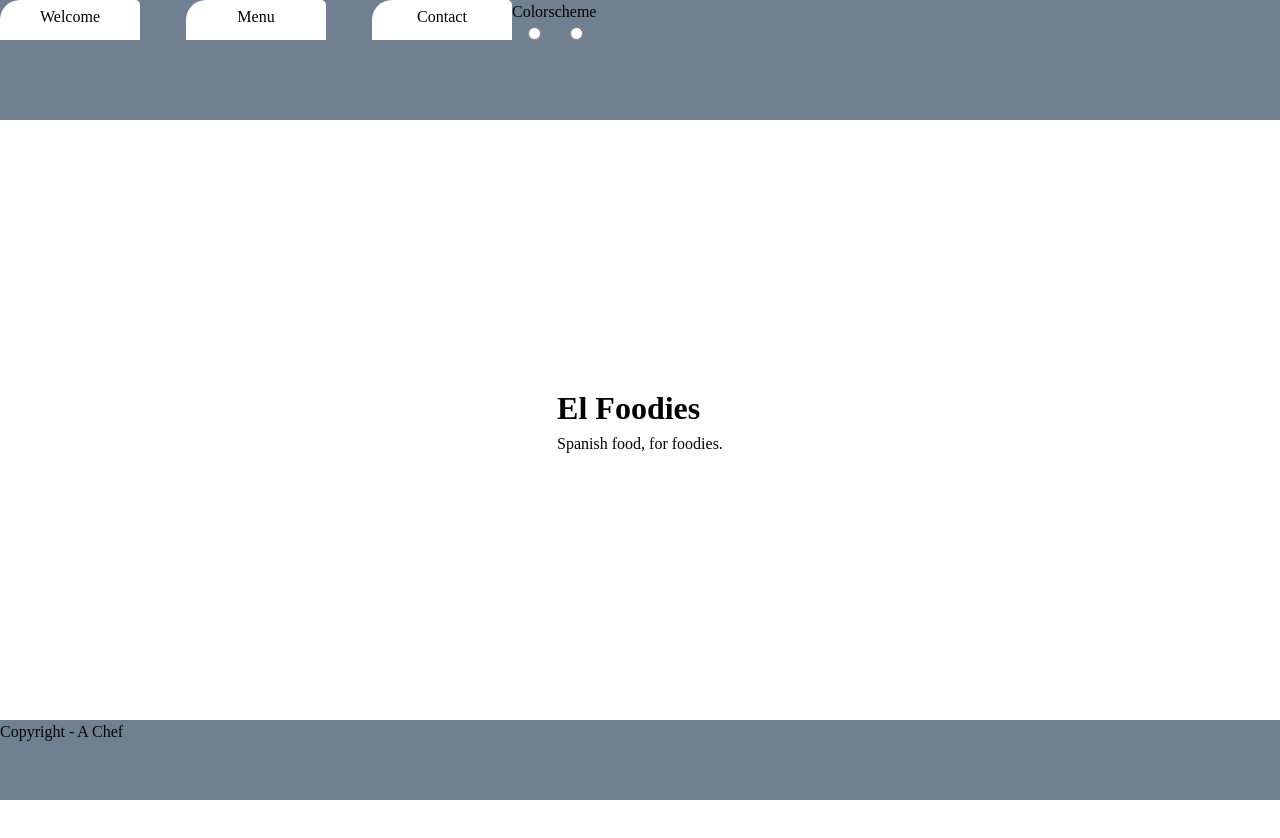
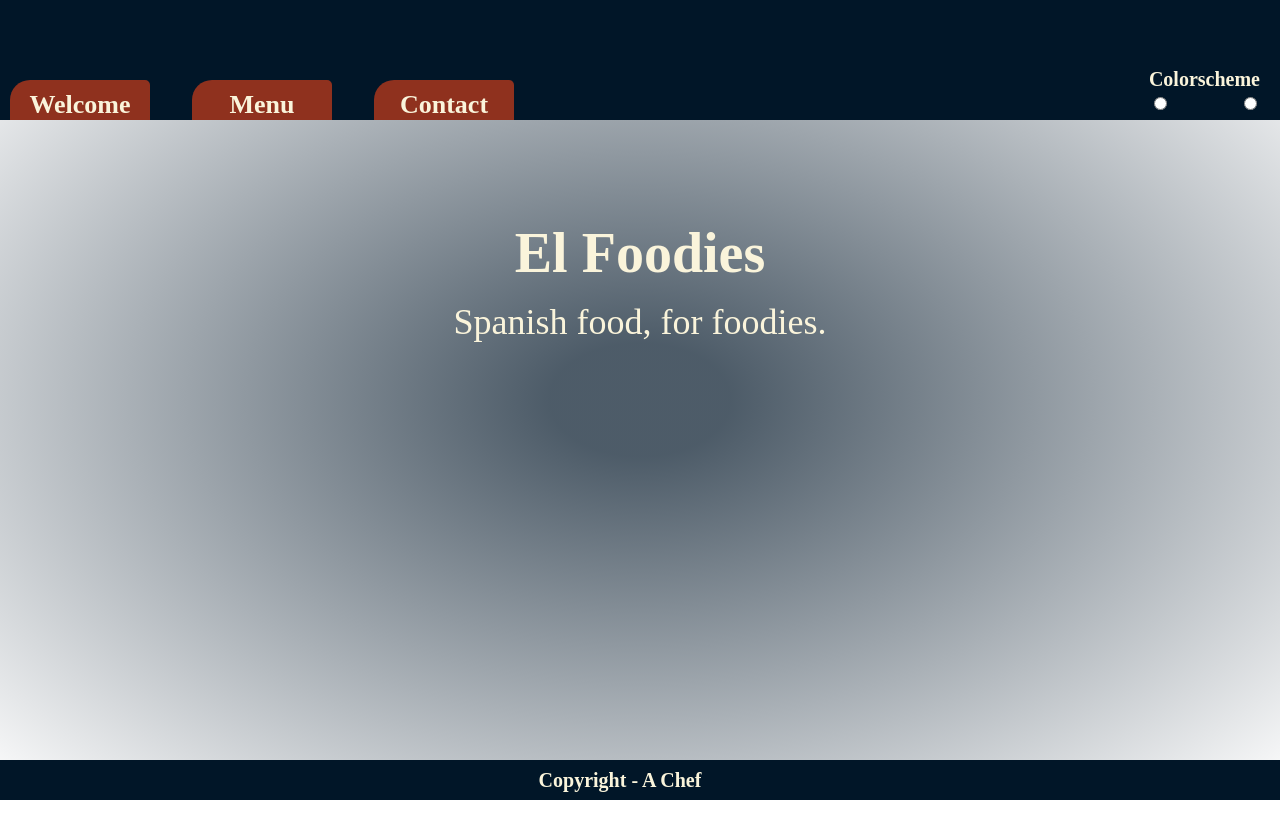
Before and after one commit to s-jad/restaurant-page, a website built with webpack: page src/index.html in a window 1280 px wide. After the commit the page ends 800 px from the top, so only its background shows below. Built offline with nearby package versions, Linux system fonts and the light colour scheme; files whose address does not match are found by name.

Commit message:
Feat: fonts and colorscheme

```diff
--- a/src/style.css
+++ b/src/style.css
@@ -81,9 +81,26 @@ select {
 
 /* START OF STYLES */
 
+:root {
+    --dark-blue: hsl(208, 95%, 8%);
+    --mid-blue: hsl(214, 97%, 13%);
+    --mid-purple: hsl(344, 35%, 34%);
+    --light-yellow: hsl(47, 77%, 92%);
+    --mid-orange: hsl(10, 65%, 34%);
+}
+
+@font-face {
+  font-family: 'ShadowsIntoLight-Regular';
+  src: url('./assets/ShadowsIntoLight-Regular.ttf') format('truetype');
+  font-weight: 400;
+  font-style: normal;
+
+}
+
 /* ELEMENT STYLES */
 
 body {
+    color: var(--light-yellow);
     font-size: 1.6rem;
 }
 
@@ -99,6 +116,20 @@ p {
     display: block;
 }
 
+h1 {
+    font-family: "ShadowsIntoLight-Regular";
+    font-size: clamp(30px, 3.6rem, 40px);
+}
+
+h2 {
+    font-family: "ShadowsIntoLight-Regular";
+    font-size: clamp(24px, 3rem, 34px);
+}
+
+h3 {
+    font-family: "ShadowsIntoLight-Regular";
+    font-size: clamp(22px, 2.6rem, 30px);
+}
 /* UTILITY CLASSES */
 
 .flex {
@@ -121,13 +152,18 @@ p {
 
 #page-header,
 #page-footer {
-    background: slategrey;
+    font-size: clamp(18px, 2rem, 22px);
+    font-weight: 600;
+    background: var(--dark-blue);
     width: 100%;
 }
 
 #page-footer {
+    align-items: center;
+    justify-content: center;
     bottom: 0;
-    height: 10vh;
+    height: 5vh;
+    color: var(--light-yellow);;
 }
 
 #page-header {
@@ -135,13 +171,14 @@ p {
     height: 15vh;
 }
 
-#header-tab-flex {
+#header-flex {
+    padding: 0 1rem;
     align-items: end;
 }
 
-#header-tab-flex,
+#header-flex,
 #colorscheme-switch-flex {
-    justify-content: space-around;
+    justify-content: space-between;
     height: 100%;
 }
 
@@ -156,7 +193,7 @@ p {
 }
 
 .tab {
-    background: hsl(0, 0%, 100%);
+    background: var(--mid-orange);
     scale: 1;
     transform: translateY(0);
     transition: background 300ms ease-in-out,
@@ -169,12 +206,16 @@ p {
     text-align: center;
     border-radius: 2rem 0.5rem 0 0;
     cursor: pointer;
+
+    font-size: clamp(22px, 2.6rem, 30px);
+    font-family: "ShadowsIntoLight-Regular";
 }
 
 .tab:hover,
 .tab:focus-within {
     scale: 1.1;
-    background: hsl(0, 0%, 70%);
+    background: var(--light-yellow);
+    color: var(--dark-blue);
     transform: translateY(-2px);
 }
 
@@ -183,9 +224,17 @@ p {
     padding-right: 1rem;
 }
 
-#recipe-search {
-    padding-left: 1.5rem;
-    border-radius: 9999px;
+/* Page Content */
+
+#page-content {
+    height: 100vh;
+    width: 100vw;
+}
+
+#image-filter {
+    height: 100vh;
+    width: 100vw;
+    background: radial-gradient(ellipse at center, hsla(208, 95%, 8%, 0.7) 10%, transparent);
 }
 
 #welcome-page,
@@ -195,8 +244,7 @@ p {
     z-index: 0;
     top: 0;
     opacity: 1;
-    margin-top: 15vh;
-    height: 75vh;
+    min-height: 100vh;
     flex-direction: column;
     align-items: center;
     justify-content: center;
@@ -218,6 +266,31 @@ p {
     opacity: 0;
 }
 
+#welcome-text-container {
+    height: 30vh;
+    transform: translateY(-15vh);
+    width: 100%;
+    display: flex;
+    flex-direction: column;
+    align-items: center;
+    justify-content: center;
+}
+
+#welcome-title {
+    font-size: clamp(50px, 5.6rem, 60px);
+}
+
+#welcome-text {
+    font-size: clamp(30px, 3.6rem, 40px);
+}
+
+#welcome-title,
+#welcome-text {
+    color: var(--light-yellow);
+    font-family: "ShadowsIntoLight-Regular";
+}
+
+
 #menu-content {
     grid-template-columns: repeat(2, 1fr);
     padding: 1rem;
@@ -234,7 +307,10 @@ p {
     opacity: 1;
     padding: 1rem;
     gap: 1rem;
-    border: 1px solid black;
+    background: hsla(208, 95%, 8%, 0.8);
+    border: 1px solid var(--light-yellow);
+    box-shadow: 0 2px 5px var(--dark-blue),
+                inset 0 0 2px var(--light-yellow);
     border-radius: 2rem 0.5rem 2rem 0.5rem;
     cursor: pointer;
     transition: opacity 300ms ease-in-out;
@@ -258,18 +334,17 @@ p {
     flex-direction: column;
     align-items: center;
     justify-content: center;
-    top: 2vh;
+    top: 17.5vh;
     left: 15vw;
     height: 70vh;
     width: 70vw;
 }
 
 .menu-card-title {
-    flex-basis: 1;
+    min-width: 100px;
 }
 
 .menu-description {
-    flex-basis: 3;
 }
 
 #contact-card {
@@ -277,6 +352,12 @@ p {
     gap: 0.5rem;
     grid-template-columns: repeat(6, 1fr);
     padding: 1rem;
+
+    background: hsla(208, 95%, 8%, 0.8);
+    border: 1px solid var(--light-yellow);
+    border-radius: 2rem 0.5rem 2rem 0.5rem;
+    box-shadow: 0 2px 5px var(--dark-blue),
+                inset 0 0 2px var(--light-yellow);
 }
 
 #contact-card > h2 {
```
